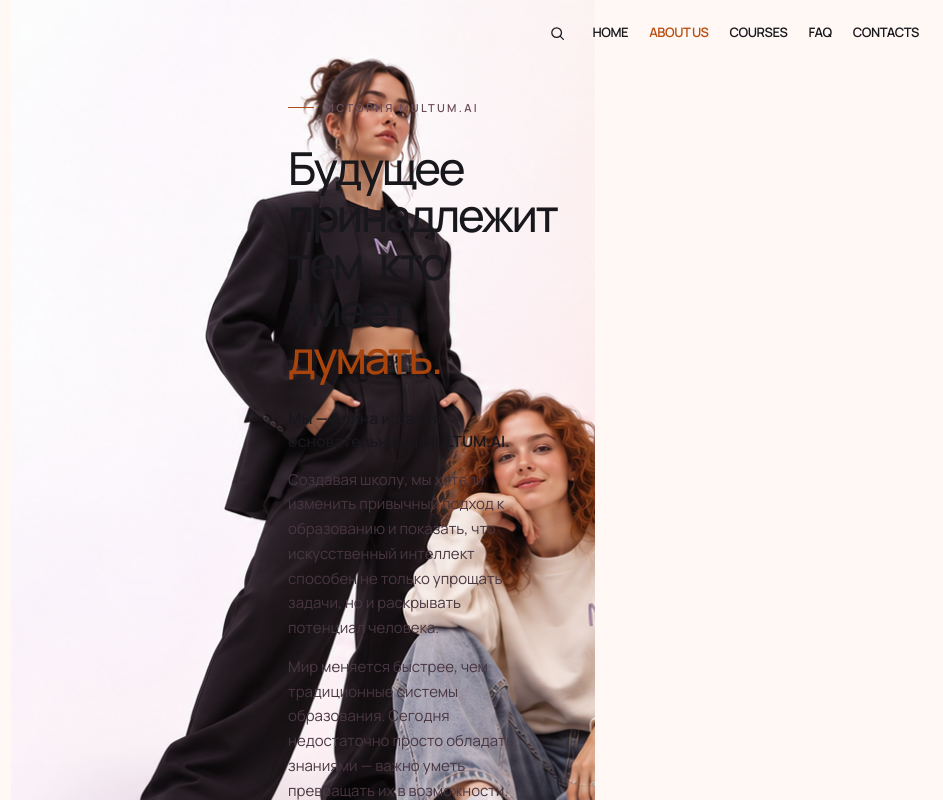
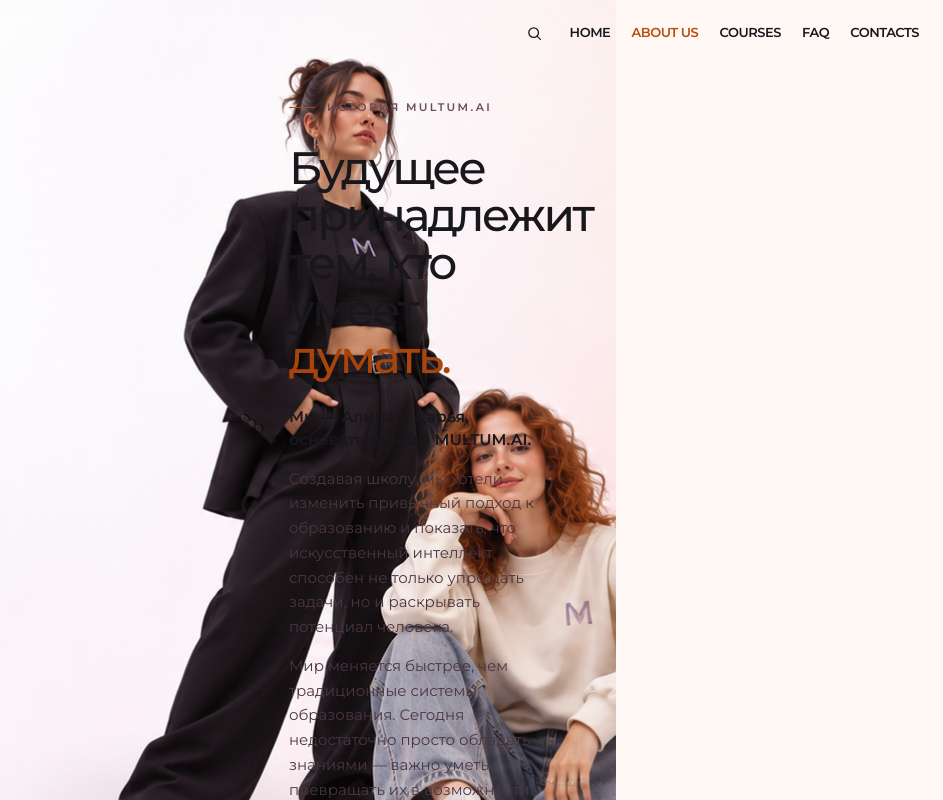
Before and after one commit to fuks19200-ctrl/09, a Next.js app: page /about in a window 1280 px wide. Shown: the whole page, without its empty margins (337-1280 px from the left). Built offline with nearby package versions, Linux system fonts and the light colour scheme.

Commit message:
Switch entire site typography to Montserrat

```diff
--- a/app/globals.css
+++ b/app/globals.css
@@ -13,7 +13,7 @@
 
 * { box-sizing: border-box; }
 html, body { margin: 0; min-height: 100%; background: #fff9f7; color: var(--color-text); }
-body { overflow: hidden; font-family: var(--font-manrope), -apple-system, BlinkMacSystemFont, "Segoe UI", Arial, sans-serif; }
+body { overflow: hidden; font-family: var(--font-montserrat), -apple-system, BlinkMacSystemFont, "Segoe UI", Arial, sans-serif; }
 .site-background { position: fixed; inset: 0; background: #fff9f7 url('/images/multum-background.webp') center / cover no-repeat; }
 
 
@@ -36,7 +36,7 @@ button, .button {
   border-radius: var(--button-radius);
   background: var(--color-black);
   color: var(--color-white);
-  font: 600 15px/1.25 var(--font-manrope), -apple-system, BlinkMacSystemFont, "Segoe UI", Arial, sans-serif;
+  font: 600 15px/1.25 var(--font-montserrat), -apple-system, BlinkMacSystemFont, "Segoe UI", Arial, sans-serif;
   text-decoration: none;
   cursor: pointer;
   -webkit-tap-highlight-color: transparent;
@@ -82,7 +82,7 @@ button:disabled, button[aria-disabled="true"], .button[aria-disabled="true"] { o
 .brand-lockup {
   width: max-content;
   max-width: 100%;
-  font-family: var(--font-manrope), -apple-system, BlinkMacSystemFont, "Segoe UI", Arial, sans-serif;
+  font-family: var(--font-montserrat), -apple-system, BlinkMacSystemFont, "Segoe UI", Arial, sans-serif;
   text-align: center;
 }
 .brand-lockup__title {
@@ -123,7 +123,7 @@ button:disabled, button[aria-disabled="true"], .button[aria-disabled="true"] { o
   align-items: center;
   justify-content: flex-end;
   gap: clamp(14px, 1.65vw, 26px);
-  font-family: var(--font-manrope), -apple-system, BlinkMacSystemFont, "Segoe UI", Arial, sans-serif;
+  font-family: var(--font-montserrat), -apple-system, BlinkMacSystemFont, "Segoe UI", Arial, sans-serif;
 }
 .site-nav .site-nav__item {
   display: inline-flex;
@@ -174,7 +174,7 @@ button:disabled, button[aria-disabled="true"], .button[aria-disabled="true"] { o
   padding: 104px 24px 40px;
 }
 /* About: full-viewport portrait and a separate editorial chapter. */
-.about-page { position:fixed; inset:0; overflow:auto; background:#fff8f5; display:block; padding:0; overscroll-behavior-y:contain; font-family:var(--font-manrope), -apple-system, BlinkMacSystemFont, "Segoe UI", Arial, sans-serif; color:#17171c; }
+.about-page { position:fixed; inset:0; overflow:auto; background:#fff8f5; display:block; padding:0; overscroll-behavior-y:contain; font-family:var(--font-montserrat), -apple-system, BlinkMacSystemFont, "Segoe UI", Arial, sans-serif; color:#17171c; }
 .about-hero { position:relative; min-height:100svh; display:grid; grid-template-columns:52% 48%; align-items:center; background:#fff5f4 url('/images/%D0%A1%D1%82%D0%B8%D0%BB%D1%8C%D0%BD%D1%8B%D0%B8%CC%86%20%D0%B4%D1%83%D1%8D%D1%82%20%D0%B2%20%D1%81%D0%BE%D0%B2%D1%80%D0%B5%D0%BC%D0%B5%D0%BD%D0%BD%D0%BE%D0%B8%CC%86%20%D1%83%D0%BB%D0%B8%D1%87%D0%BD%D0%BE%D0%B8%CC%86%20%D0%BE%D0%B4%D0%B5%D0%B6%D0%B4%D0%B5.png') left center/cover no-repeat; padding:100px 5.5% 64px 0; }
 .about-hero-copy { grid-column:2; max-width:680px; width:100%; margin:0 auto; padding-left:10px; }
 .about-eyebrow { display:flex; align-items:center; gap:12px; margin:0 0 30px; font-size:11px; letter-spacing:.21em; font-weight:600; text-transform:uppercase; color:#6c4c56; }
@@ -242,7 +242,7 @@ button:disabled, button[aria-disabled="true"], .button[aria-disabled="true"] { o
 .brand-lockup__tagline span { color: #B94B0D; font-weight: 300; }
 .home-school-label {
   margin: clamp(10px, 1.5vh, 16px) 0 0;
-  font: 600 clamp(13px, 1.15vw, 17px)/1.4 var(--font-manrope), -apple-system, BlinkMacSystemFont, "Segoe UI", Arial, sans-serif;
+  font: 600 clamp(13px, 1.15vw, 17px)/1.4 var(--font-montserrat), -apple-system, BlinkMacSystemFont, "Segoe UI", Arial, sans-serif;
   color: var(--color-black);
   letter-spacing: -.035em;
   text-transform: uppercase;
@@ -252,7 +252,7 @@ button:disabled, button[aria-disabled="true"], .button[aria-disabled="true"] { o
   .brand-lockup__tagline { left: 12px; gap: 6px; letter-spacing: .015em; }
 }
 
-/* Manrope wordmark on the home page. */
+/* Montserrat wordmark on the home page. */
 .home-page .brand-lockup__title {
   font-size: clamp(36px, 9vw, 122px);
   font-weight: 800;
@@ -261,3 +261,6 @@ button:disabled, button[aria-disabled="true"], .button[aria-disabled="true"] { o
 }
 
 @media (max-width: 380px) { .home-page .brand-lockup__title { font-size: clamp(30px, 10vw, 38px); } }
+
+/* Unified typography for all form controls. */
+input, select, textarea { font-family: var(--font-montserrat), sans-serif; }
--- a/app/layout.tsx
+++ b/app/layout.tsx
@@ -1,12 +1,12 @@
 import type { Metadata, Viewport } from 'next';
-import { Manrope } from 'next/font/google';
+import { Montserrat } from 'next/font/google';
 import './globals.css';
 
-const manrope = Manrope({ subsets: ['latin', 'cyrillic'], variable: '--font-manrope', display: 'swap' });
+const montserrat = Montserrat({ subsets: ['latin', 'cyrillic'], variable: '--font-montserrat', display: 'swap' });
 
 export const metadata: Metadata = { title: 'MULTUM AI', description: 'Школа нейросетей' };
 export const viewport: Viewport = { width: 'device-width', initialScale: 1, viewportFit: 'cover', colorScheme: 'light' };
 
 export default function RootLayout({ children }: Readonly<{ children: React.ReactNode }>) {
-  return <html lang="ru"><body className={manrope.variable}>{children}</body></html>;
+  return <html lang="ru"><body className={`${montserrat.variable} ${montserrat.className}`}>{children}</body></html>;
 }
```
